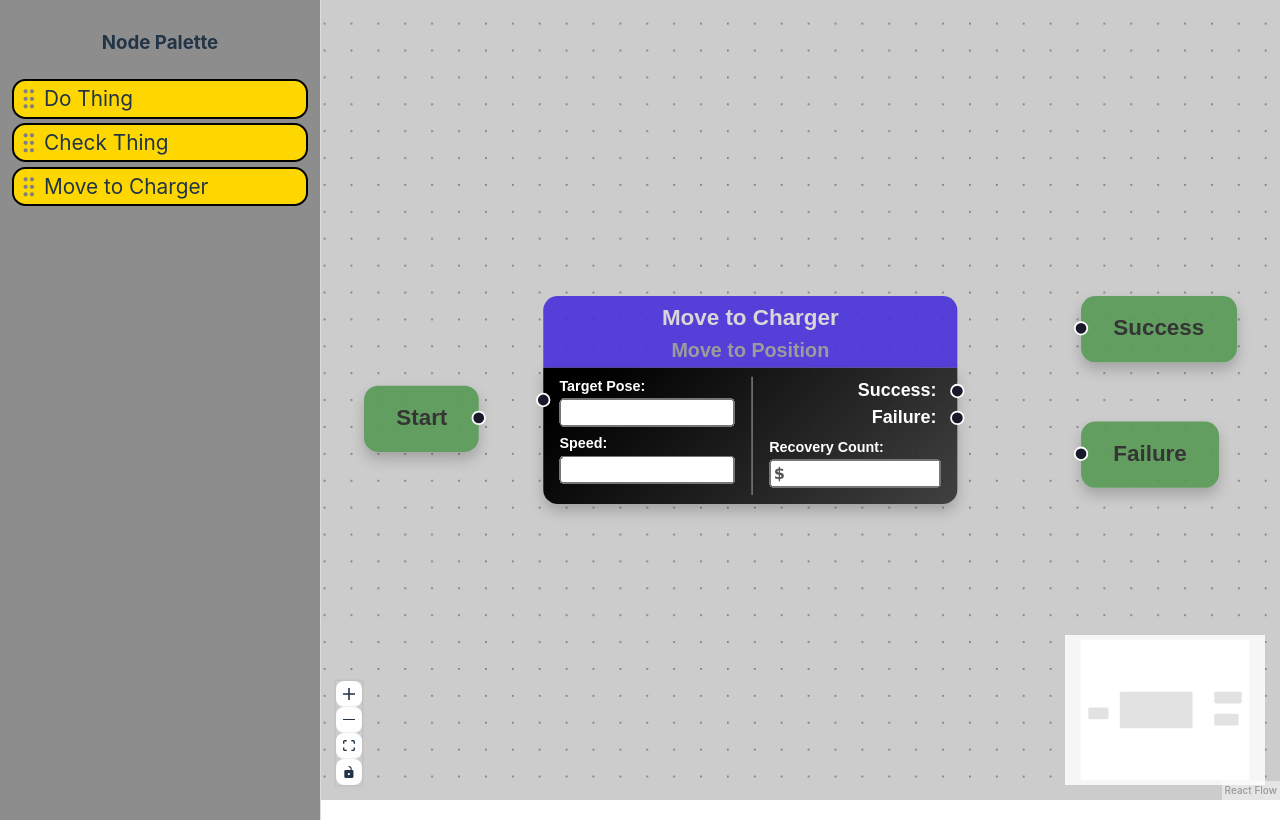
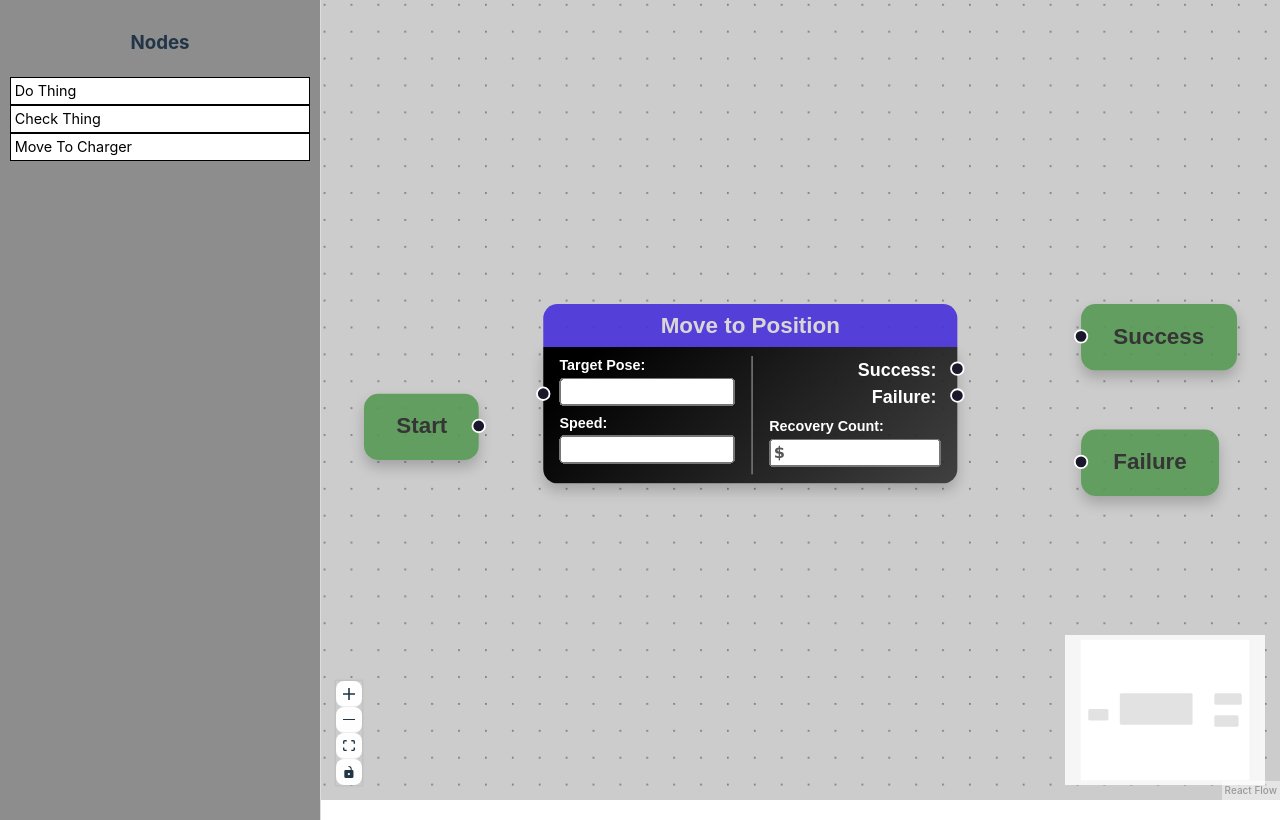
Before and after one commit to behaviorflow/behaviorflow-editor, a React (Vite) app: page / in a window 1280 px wide. Built offline with nearby package versions, Linux system fonts and the light colour scheme.

Commit message:
formatting

```diff
--- a/package.json
+++ b/package.json
@@ -17,6 +17,7 @@
     "react-draggable": "^4.4.6",
     "react-error-boundary": "^4.0.13",
     "tone": "^15.0.4",
+    "uuid": "^11.1.0",
     "vexflow": "^5.0.0"
   },
   "devDependencies": {
@@ -24,6 +25,7 @@
     "@types/jest": "^29.5.13",
     "@types/react": "^18.3.3",
     "@types/react-dom": "^18.3.0",
+    "@types/uuid": "^10.0.0",
     "@vitejs/plugin-react": "^4.3.1",
     "eslint": "^9.9.0",
     "eslint-plugin-react": "^7.35.0",
--- a/src/App.tsx
+++ b/src/App.tsx
@@ -1,4 +1,4 @@
-import React, { useCallback } from 'react';
+import React, { useCallback } from "react";
 import {
   ReactFlow,
   ReactFlowProvider,
@@ -12,63 +12,60 @@ import {
   Connection,
   useReactFlow,
   NodeToolbar,
-  BackgroundVariant
-} from '@xyflow/react';
-import '@xyflow/react/dist/style.css';
-import BehaviorFlowNode from './nodes/BehaviorFlowNode';
-import StartNode from './nodes/StartNode';
-import TerminalNode from './nodes/TerminalNode';
-import './nodes/behavior-flow-node.css';
+  BackgroundVariant,
+} from "@xyflow/react";
+import "@xyflow/react/dist/style.css";
+import BehaviorFlowNode from "./nodes/BehaviorFlowNode";
+import StartNode from "./nodes/StartNode";
+import TerminalNode from "./nodes/TerminalNode";
+import "./nodes/behavior-flow-node.css";
 
-import NodePalette from './components/NodePalette';
-import { NodeParam, BfNodeAttributes } from './types';
+import NodePalette from "./components/NodePalette";
+import { NodeParam, BfNodeAttributes } from "./types";
+
+import { v4 as uuid } from 'uuid';
 
 const initialNodes = [
   {
-    id: 'start',
-    type: 'startNode',
-    position: {x: 0, y: 0},
-    draggable: false
+    id: "start",
+    type: "startNode",
+    position: { x: 0, y: 0 },
+    draggable: false,
   },
   {
-    id: 'node-1',
-    type: 'behaviorFlowNode',
+    id: "node-1",
+    type: "behaviorFlowNode",
     position: { x: 100, y: -50 },
     data: {
-      nodeName: 'Move to Charger',
-      nodeType: 'Move to Position',
-      inParams: [
-        { paramName: 'Target Pose'},
-        { paramName: 'Speed'},
-      ],
-      outParams: [
-        { paramName: 'Recovery Count'},
-      ],
-      outPorts: [ 'Success', 'Failure'],
+      nodeId: "Move to Charger",
+      nodeType: "Move to Position",
+      inParams: [{ paramName: "Target Pose" }, { paramName: "Speed" }],
+      outParams: [{ paramName: "Recovery Count" }],
+      outPorts: ["Success", "Failure"],
     },
   },
   {
-    id: 'failure',
-    type: 'terminalNode',
-    position: {x: 400, y: 20 },
+    id: "failure",
+    type: "terminalNode",
+    position: { x: 400, y: 20 },
     data: {
-      label: 'Failure'
-    }
+      label: "Failure",
+    },
   },
   {
-    id: 'success',
-    type: 'terminalNode',
-    position:  {x: 400, y: -50 },
+    id: "success",
+    type: "terminalNode",
+    position: { x: 400, y: -50 },
     data: {
-      label: 'Success'
-    }
-  }
+      label: "Success",
+    },
+  },
 ];
 const nodeTypes = { behaviorFlowNode: BehaviorFlowNode, startNode: StartNode, terminalNode: TerminalNode };
 
 const connectionLineStyle = {
   stroke: "#00254d",
-  strokeWidth: 1.5
+  strokeWidth: 1.5,
 };
 
 const initialEdges = [];
@@ -78,21 +75,25 @@ function FlowContent({ nodeAttributes }) {
   const [edges, setEdges, onEdgesChange] = useEdgesState(initialEdges);
 
   const onConnect = useCallback(
-    (connection: Edge | Connection) => setEdges((edges) => addEdge(
+    (connection: Edge | Connection) =>
+      setEdges((edges) =>
+        addEdge(
           {
             ...connection,
-        style: connectionLineStyle
+            style: connectionLineStyle,
           },
           edges
-      )),
-    [setEdges],
+        )
+      ),
+    [setEdges]
   );
 
   const insertNode = useCallback(
     (nodeAttributes: BfNodeAttributes, position: { x: number; y: number }) => {
+      nodeAttributes.nodeId = nodeAttributes.nodeType + "-" + uuid();
       const newNode = {
-        id: nodeAttributes.nodeName, // This should be unique. is the nodeName the nodeTypeId or the nodeId? Should be consistent on naming.
-        type: 'behaviorFlowNode', // revisit if needed
+        id: nodeAttributes.nodeId,
+        type: "behaviorFlowNode", // revisit if needed
         position,
         data: nodeAttributes,
       };
@@ -103,20 +104,21 @@ function FlowContent({ nodeAttributes }) {
 
   const { screenToFlowPosition } = useReactFlow();
 
+  // useCallback?
   const handleDragOver = (event) => {
     event.preventDefault();
-  event.dataTransfer.dropEffect = 'copy'; // This changes the cursor to a copy cursor
-  // You can also use 'move' for a different cursor
+    event.dataTransfer.dropEffect = "copy";
   };
 
+  // useCallback?
   const handleDrop = (event) => {
     event.preventDefault();
-    const data = event.dataTransfer.getData('application/json');
+    const data = event.dataTransfer.getData("application/json");
 
     if (data) {
       try {
         const nodeAttributes = JSON.parse(data);
-        if (nodeAttributes && nodeAttributes.nodeName) {
+        if (nodeAttributes) {
           const position = screenToFlowPosition({
             x: event.clientX,
             y: event.clientY,
@@ -125,13 +127,13 @@ const handleDragOver = (event) => {
           insertNode(nodeAttributes, position);
         }
       } catch (e) {
-        console.error('Exception on drop:', e);
+        console.error("Exception on drop:", e);
       }
     }
   };
 
   return (
-    <div style={{ display: 'flex', height: '100vh', width: '100vw' }}>
+    <div style={{ display: "flex", height: "100vh", width: "100vw" }}>
       <div>
         <NodePalette nodes={nodeAttributes} />
       </div>
@@ -145,10 +147,9 @@ const handleDragOver = (event) => {
           nodeTypes={nodeTypes}
           connectionLineStyle={connectionLineStyle}
           onDrop={handleDrop}
-          onDragOver={(e) => e.preventDefault()}
+          onDragOver={handleDragOver}
           fitView
-          style={{backgroundColor: '#cccccc', width: '100%', height: '100%'}}
-        >
+          style={{ backgroundColor: "#cccccc", width: "100%", height: "100%" }}>
           <Controls />
           <MiniMap />
           <Background color="#666666" variant="dots" gap={15} size={1} />
@@ -158,31 +159,30 @@ const handleDragOver = (event) => {
   );
 }
 
-
 export default function App() {
-  const nodeAttributes : BfNodeAttributes[] = [
+  const nodeAttributes: BfNodeAttributes[] = [
     {
-      nodeName: "Do Thing",
-      nodeType: "type",
+      nodeId: "",
+      nodeType: "Do Thing",
       inParams: [],
       outParams: [],
-      outPorts: ["Success", "Fail"]
+      outPorts: ["Success", "Fail"],
     },
     {
-      nodeName: "Check Thing",
-      nodeType: "type2",
+      nodeId: "",
+      nodeType: "Check Thing",
       inParams: [],
       outParams: [],
-      outPorts: ["Success", "Fail"]
+      outPorts: ["Success", "Fail"],
     },
     {
-      nodeName: "Move to Charger",
-      nodeType: "type3",
+      nodeId: "",
+      nodeType: "Move To Charger",
       inParams: [],
       outParams: [],
-      outPorts: ["Success", "Fail"]
+      outPorts: ["Success", "Fail"],
     },
-  ]
+  ];
 
   return (
     <ReactFlowProvider>
--- a/src/components/DraggableNodeCard.tsx
+++ b/src/components/DraggableNodeCard.tsx
@@ -1,18 +1,60 @@
-import React from 'react';
-import { GripVertical } from 'lucide-react';
+import React, { useState } from "react";
+import { GripVertical } from "lucide-react";
 
-export default function DraggableNodeCard({ nodeName, nodeAttributes }) {
+export default function DraggableNodeCard({ nodeType, nodeAttributes }) {
+  const [isHovered, setIsHovered] = useState(false);
   const handleDragStart = (e) => {
-		e.dataTransfer.setData('application/json', JSON.stringify(nodeAttributes));
-		e.currentTarget.style.cursor = 'grabbing';
+    e.dataTransfer.setData("application/json", JSON.stringify(nodeAttributes));
+    e.currentTarget.style.cursor = "grabbing";
   };
+  const handleDragEnd = (e) => {
+    e.currentTarget.style.cursor = "grab";
+  };
+  const handleDrag = (e) => {
+    e.currentTarget.style.cursor = "grabbing";
+  };
+  const handleMouseEnter = () => {
+    setIsHovered(true);
+  };
+  const handleMouseLeave = () => {
+    setIsHovered(false);
+  };
+  const handleMouseUp = (e) => {
+    e.currentTarget.style.cursor = "grab";
+  };
+  const elementStyle = {
+    display: "flex",
+    alignItems: "center",
+    backgroundColor: isHovered ? "navy" : "white",
+    color: isHovered ? "white" : "black",
+    padding: "0.14em",
+    border: "0.1em solid",
+    borderColor: "black",
+    // borderRadius: "0.85em",
+    cursor: "grab",
+  };
+
   // onMouseDown={(e) => {e.currentTarget.style.cursor = 'grabbing';}}
   return (
-		<div style={{ padding: '0.13em', cursor: 'grab' }} draggable={true} onDragStart={handleDragStart} onMouseUp={(e) => { e.currentTarget.style.cursor = 'grab';}} onDragEnd={(e) => { e.currentTarget.style.cursor = 'grab';}} >
-			<div style={{ display: 'flex', alignItems: 'center', backgroundColor: 'gold', padding: '0.14em', border: '0.15em solid', borderColor: 'black', borderRadius: '0.85em' }}>
-				<GripVertical style={{ width: '1.6em', height: '1.6em', color: 'gray', verticalAlign: 'middle' }} />
-				<span style={{ fontWeight: 'medium', fontSize: '1.3em', paddingLeft: '0.1em', verticalAlign: 'middle' }}>
-					{nodeName}
+    <div>
+      <div
+        style={elementStyle}
+        draggable={true}
+        onDragStart={handleDragStart}
+        onMouseEnter={handleMouseEnter}
+        onMouseLeave={handleMouseLeave}
+        onMouseUp={handleMouseUp}
+        onDragEnd={handleDragEnd}
+        onDrag={handleDrag}>
+        {/* <GripVertical style={{ width: '1.6em', height: '1.6em', color: 'gray', verticalAlign: 'middle' }} /> */}
+        <span
+          style={{
+            fontWeight: "medium",
+            fontSize: "0.9em",
+            paddingLeft: "0.1em",
+            verticalAlign: "middle",
+          }}>
+          {nodeType}
         </span>
       </div>
     </div>
--- a/src/components/NodePalette.tsx
+++ b/src/components/NodePalette.tsx
@@ -1,19 +1,26 @@
-import React from 'react';
-import DraggableNodeCard from './DraggableNodeCard'
-import { BfNodeAttributes } from '../types';
+import React from "react";
+import DraggableNodeCard from "./DraggableNodeCard";
+import { BfNodeAttributes } from "../types";
 
 interface NodePaletteProps {
   //   onDragEnd: (event: React.DragEvent, nodeAttributes: BfNodeAttributes) => void;
   nodes: BfNodeAttributes[];
 }
 
-export default function NodePalette( { nodes } : NodePaletteProps ) {
+export default function NodePalette({ nodes }: NodePaletteProps) {
   return (
-        <div style={{ width: '300px', height: '100vh', backgroundColor: '#8d8d8dff', borderRight: '1px solid #ddd', padding: '10px'}}>
-            <h3 style={{ textAlign: 'center', marginBottom: '20px' }}>Node Palette</h3>
+    <div
+      style={{
+        width: "300px",
+        height: "100vh",
+        backgroundColor: "#8d8d8dff",
+        borderRight: "1px solid #ddd",
+        padding: "10px",
+      }}>
+      <h3 style={{ textAlign: "center", marginBottom: "20px" }}>Nodes</h3>
       {nodes.map((node) => (
-                <div key={node.nodeName} style={{ textAlign: 'left' }}>
-                    <DraggableNodeCard nodeName={node.nodeName} nodeAttributes={node}/>
+        <div key={node.nodeType} style={{ textAlign: "left" }}>
+          <DraggableNodeCard nodeType={node.nodeType} nodeAttributes={node} />
         </div>
       ))}
     </div>
--- a/src/nodes/BehaviorFlowNode.tsx
+++ b/src/nodes/BehaviorFlowNode.tsx
@@ -1,50 +1,42 @@
-import { useEffect, useRef, useState } from 'react';
-import { Handle, Position, NodeProps, Node } from '@xyflow/react';
-import { BfNodeAttributes } from '../types';
+import { useEffect, useRef, useState } from "react";
+import { Handle, Position, NodeProps, Node } from "@xyflow/react";
+import { BfNodeAttributes } from "../types";
 
 export type BehaviorFlowNode = Node<BfNodeAttributes>;
 
 function BehaviorFlowNode(props: NodeProps<BehaviorFlowNode>) {
-  const { nodeName, nodeType, inParams, outParams, outPorts} = props.data
+  const { nodeId, nodeType, inParams, outParams, outPorts } = props.data;
 
   return (
     <div className="behavior-flow-node">
-      <Handle
-        type="target"
-        position={Position.Left}
-      />
+      <Handle type="target" position={Position.Left} />
       <div className="node-header">
-        <div className="name-label">{nodeName}</div>
-        <div className="type-label">{nodeType}</div>
+        <div className="name-label">{nodeType}</div>
+        {/* <div className="type-label">{nodeType}</div> */}
       </div>
       <div className="node-content">
         <div className="left-column">
           {inParams.map((param, index) => (
-              <div key={nodeName+index} className="param-field-section">
-                <label htmlFor={`${nodeName}-in-param-text-${index}`}>{param.paramName}: </label>
-                <input id={`${nodeName}-in-param-text-${index}`} name="rtext" className="nodrag in-param-field" />
-              </div>
-            ))}
+            <div key={nodeId + index} className="param-field-section">
+              <label htmlFor={`${nodeId}-in-param-text-${index}`}>{param.paramName}: </label>
+              <input id={`${nodeId}-in-param-text-${index}`} name="rtext" className="nodrag in-param-field" />
+            </div>
+          ))}
         </div>
         <div className="right-column">
           <div className="out-port-rows">
             {outPorts.map((port, index) => (
-              <div key={nodeName+index} className='out-port-row'>
+              <div key={nodeId + index} className="out-port-row">
                 <span className="out-port-label">{port}:</span>
-                <Handle
-                  type="source"
-                  position={Position.Right}
-                  id={`${nodeName}-port-${index}`}
-                  className="out-port"
-                />
+                <Handle type="source" position={Position.Right} id={`${nodeId}-port-${index}`} className="out-port" />
               </div>
             ))}
           </div>
           {outParams.map((param, index) => (
-            <div key={nodeName+index} className="param-field-section">
-              <label htmlFor={`${nodeName}-out-param-text-${index}`}>{param.paramName}: </label>
+            <div key={nodeId + index} className="param-field-section">
+              <label htmlFor={`${nodeId}-out-param-text-${index}`}>{param.paramName}: </label>
               <div>
-                <input id={`${nodeName}-out-param-text-${index}`} name="rtext" className="nodrag out-param-field"/>
+                <input id={`${nodeId}-out-param-text-${index}`} name="rtext" className="nodrag out-param-field" />
                 <span className="out-param-dollar">$</span>
               </div>
             </div>
```
Also changed, not shown: src/types.ts (+4 -5 lines), 1 other file (tests, documents, lock files or other folders). Lines whose indentation alone changed are shown as unchanged.
